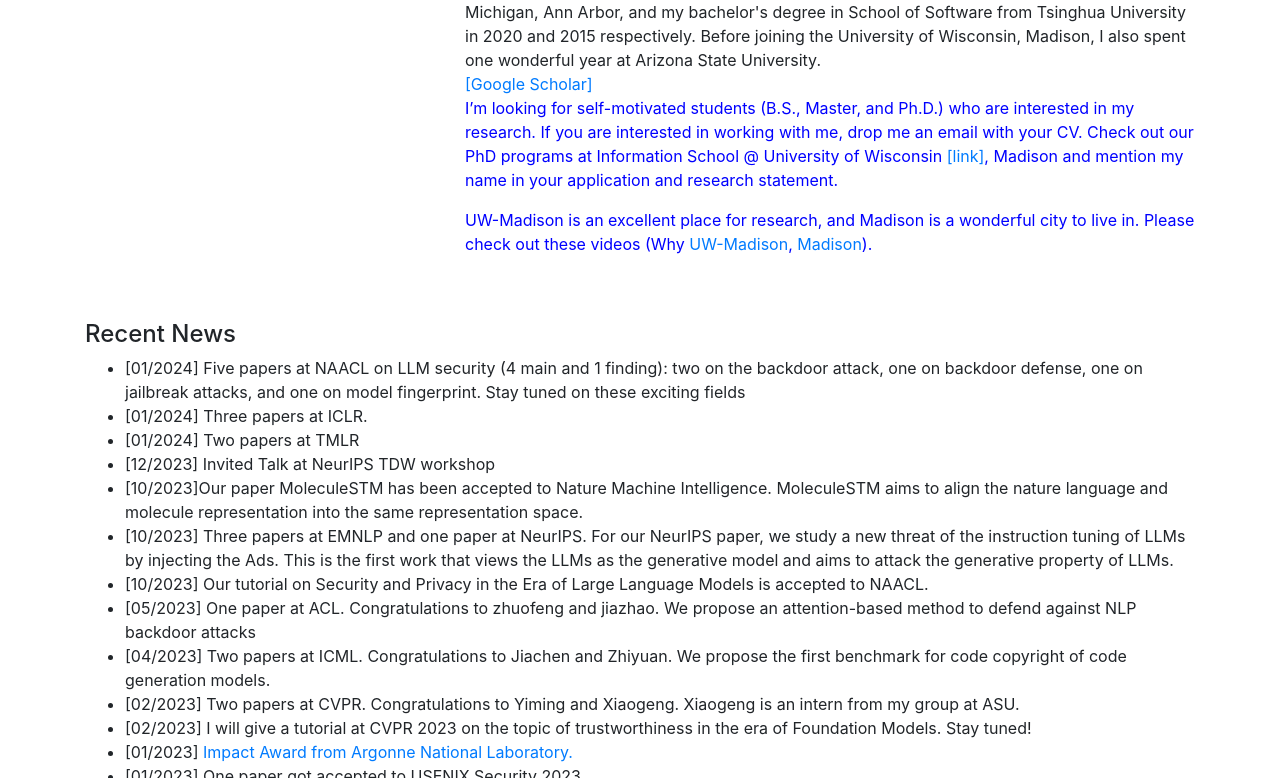
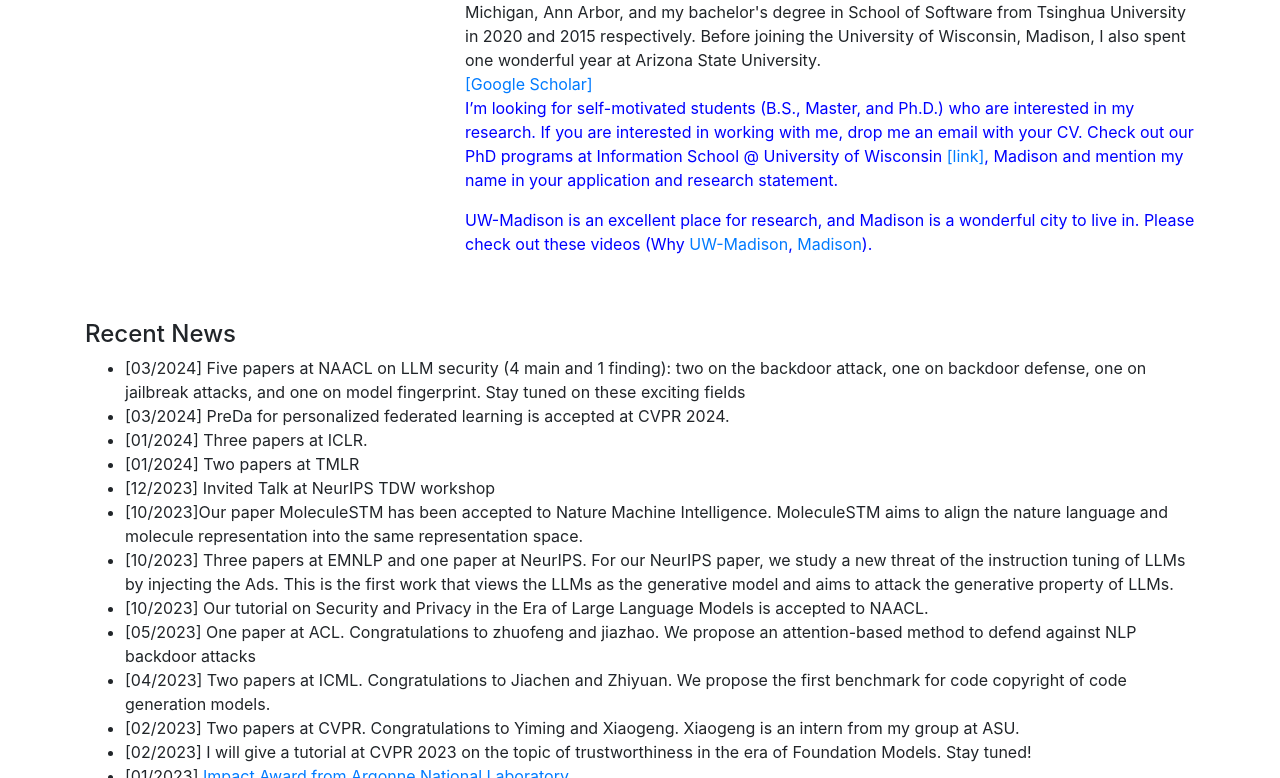
Before and after one commit to xiaocw11/xiaocw11.github.io, a website: page index.html in a window 1280 px wide. Shown: the part 322-1100 px from the top of the page. Drawn offline with Linux system fonts and the light colour scheme.

Commit message:
Update index.html

```diff
--- a/index.html
+++ b/index.html
@@ -106,7 +106,8 @@
       <ul>
         <li style="display:none "> <a href="cv_chaoweixiao_Feb.pdf">package</a> </li>
         <li style="display:none "> <a href="package_ChaoweiXiao.pdf">package</a> </li>
-             <li> [01/2024] Five papers at NAACL on LLM security (4 main and 1 finding): two on the backdoor attack, one on backdoor defense, one on jailbreak attacks, and one on model fingerprint.  Stay tuned on these exciting fields </li>
+        <li> [03/2024] Five papers at NAACL on LLM security (4 main and 1 finding): two on the backdoor attack, one on backdoor defense, one on jailbreak attacks, and one on model fingerprint.  Stay tuned on these exciting fields </li>
+        <li> [03/2024] PreDa for personalized federated learning is accepted at CVPR 2024. </li>
         <li> [01/2024] Three papers at ICLR. </li>
            <li> [01/2024] Two papers at TMLR </li>
          <li> [12/2023] Invited Talk at NeurIPS TDW workshop </li>
```
